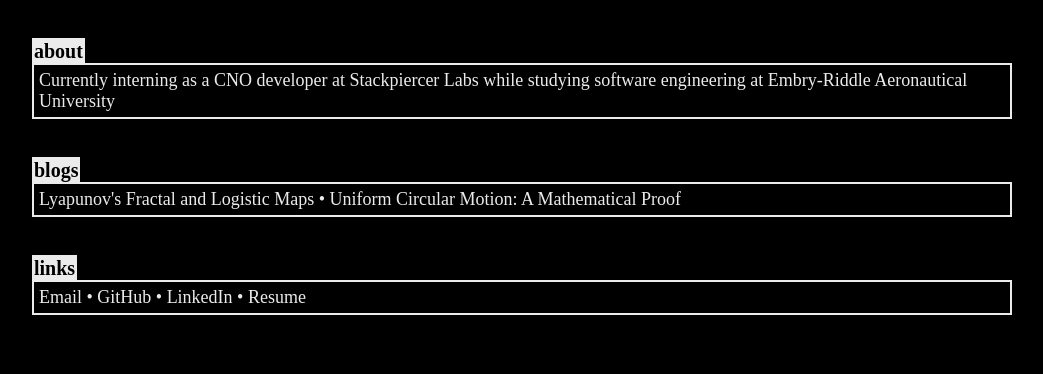
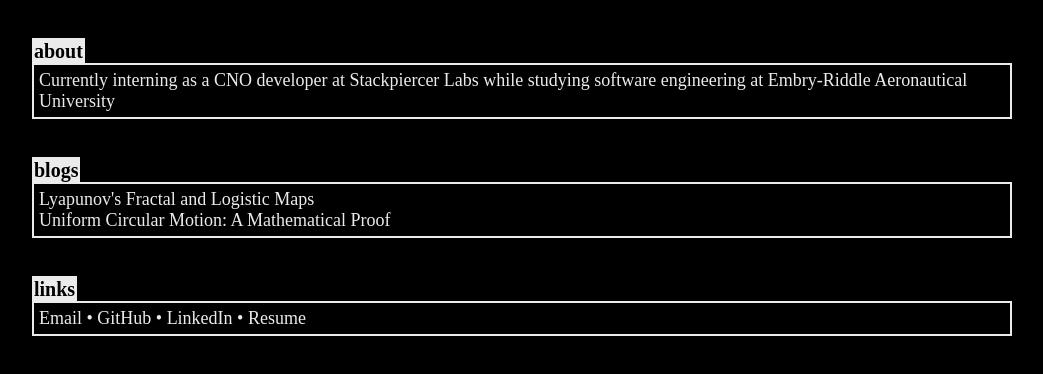
Before and after one commit to cfrankovich/cfrankovich.github.io, a plain HTML site: page index.html in a window 1280 px wide. Shown: the whole page, without its empty margins (118-1161 px from the left). Drawn offline with Linux system fonts and the light colour scheme; a web font is replaced by a local one.

Commit message:
Changing view of blogs

```diff
--- a/index.html
+++ b/index.html
@@ -29,7 +29,7 @@
                         <a class="navlink" href="/blog/lyapunov-fractal">
                             Lyapunov's Fractal and Logistic Maps
                         </a>
-                        &#x2022;
+                        <br>
                         <a class="navlink" href="/blog/ucm-proof">
                             Uniform Circular Motion: A Mathematical Proof
                         </a>
```
